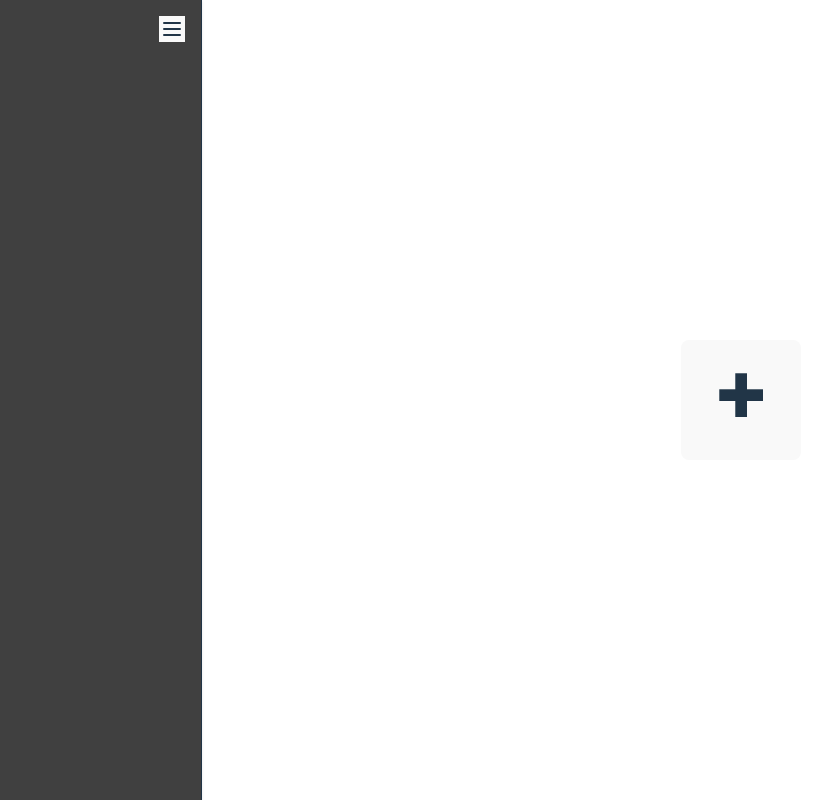
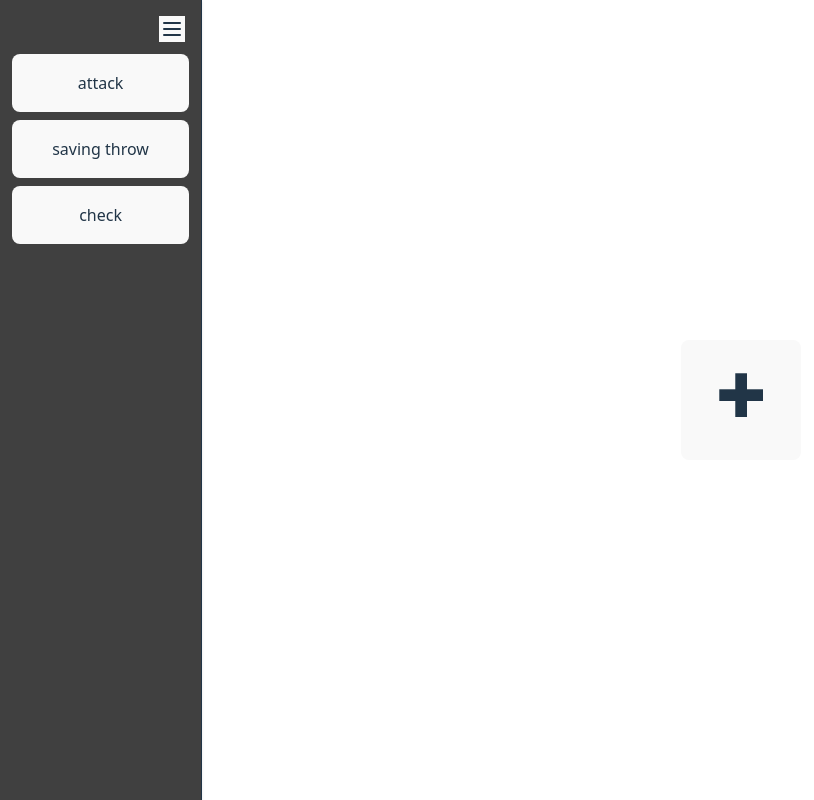
Before and after one commit to Pippocimut/Dice-rolling-react-project, a React (Vite) app: page / in a window 1280 px wide. Both pictures are taken after a click on the button 29 px from the left and 29 px from the top of the page. Shown: the whole page, without its empty margins (0-814 px from the left). Built offline with nearby package versions, Linux system fonts and the light colour scheme.

Commit message:
Default tags

```diff
--- a/src/data/tagsDAO.ts
+++ b/src/data/tagsDAO.ts
@@ -9,7 +9,24 @@ export function useTags(): [Tag[], (tags: Tag[]) => void] {
     const {0: cookies, 1: setCookie} = useCookies(["tags"]);
 
     if (!cookies.tags) {
-        setCookie("tags", []);
+        setCookie("tags", JSON.stringify(
+            [
+                {
+                    name: "attack",
+                    color: "bg-red-500"
+                },
+                {
+                    name: "saving throw",
+                    color: "bg-blue-500"
+                },
+                {
+                    name: "check",
+                    color: "bg-green-500"
+                }
+            ] as Tag[]),
+            {
+                path: "/",
+            });
     }
 
     const updateTagList = (tags: Tag[]) => {
@@ -17,5 +34,18 @@ export function useTags(): [Tag[], (tags: Tag[]) => void] {
     };
 
 
-    return [!cookies.tags ? [] : cookies.tags, updateTagList];
+    return [!cookies.tags ? [
+        {
+            name: "attack",
+            color: "bg-red-500"
+        },
+        {
+            name: "saving throw",
+            color: "bg-blue-500"
+        },
+        {
+            name: "check",
+            color: "bg-green-500"
+        }
+    ] : cookies.tags, updateTagList];
 }
--- a/src/pages/main/components/Sidebar.tsx
+++ b/src/pages/main/components/Sidebar.tsx
@@ -8,7 +8,7 @@ export default function Sidebar({children}: Props) {
     const [expanded, setExpanded] = useState(false)
 
     return (
-        <aside className={"min-h-screen h-fit"+` transition-all ${expanded ? "w-60" : "w-15"}`}>
+        <aside className={"min-h-screen h-fit" + ` transition-all ${expanded ? "w-60" : "w-15"}`}>
             <nav className="min-h-screen h-full flex flex-col bg-neutral-700 border-r shadow-sm">
                 <div
                     className={"p-4 pb-2 flex justify-end items-end"}>
@@ -27,7 +27,9 @@ export default function Sidebar({children}: Props) {
                     </button>
                 </div>
 
-                {expanded && (<ul className="flex-1 px-3">{children}</ul>)}
+                <ul className={`flex-1 px-3 w-full ${expanded ? "block" : "hidden"} transition-all`}>
+                    {children}
+                </ul>
 
             </nav>
         </aside>
```
